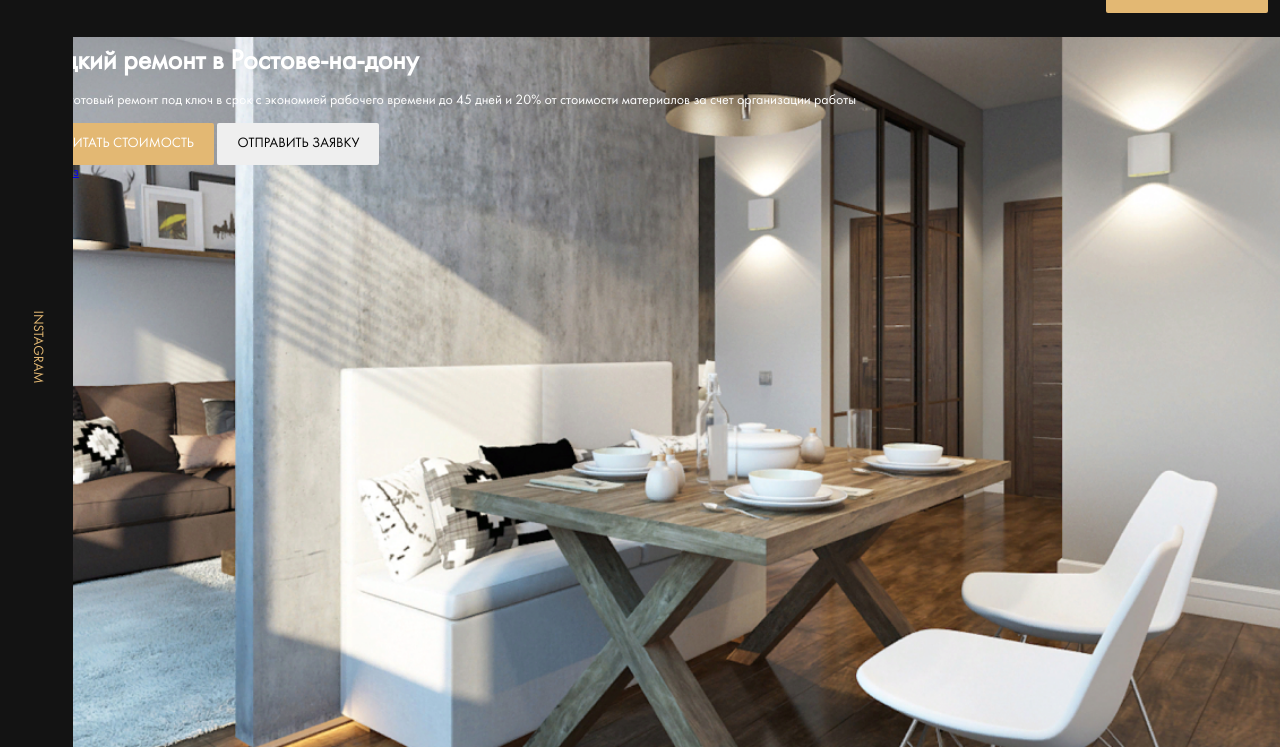
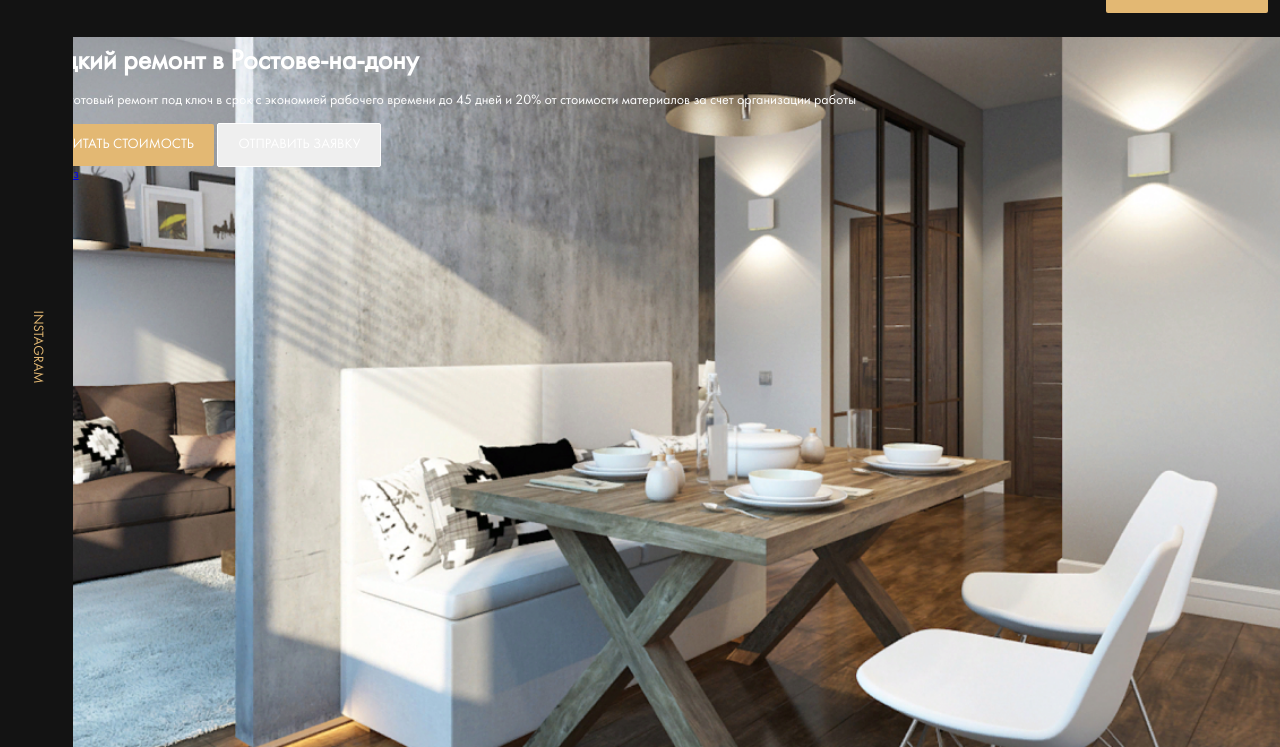
Before and after one commit to AshAlmert/Rostov, a website: page index.html in a window 1280 px wide. Shown: the part 53-800 px from the top of the page. Drawn offline with nearby package versions, Linux system fonts and the light colour scheme; files that its build step writes are made by us from their sources; files whose address does not match are found by name.

Commit message:
feat: add outline button style

```diff
--- a/sass/_interface.sass
+++ b/sass/_interface.sass
@@ -6,3 +6,7 @@
     &--primery
         background-color: $primary
         color: $light
+    &--outline
+        border: 1px solid $light
+        background-color: transperent
+        color: $light
```
